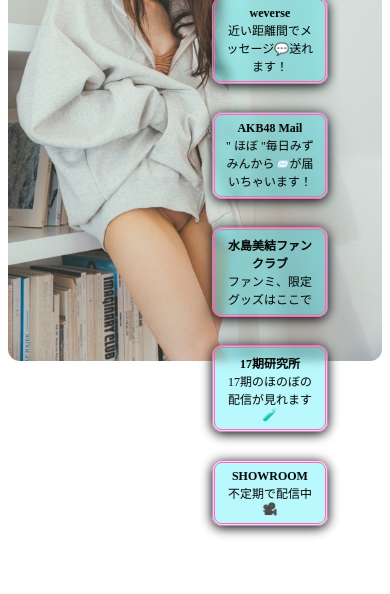
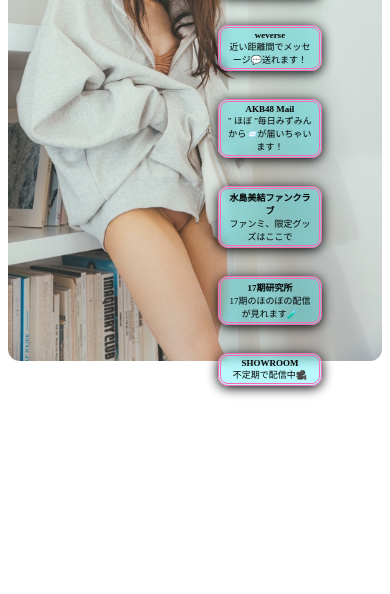
Before and after one commit to mizumin1112/mizumin, a plain HTML site: page index.html in a window 390 px wide. Shown: the part 250-844 px from the top of the page. Drawn offline with Linux system fonts and the light colour scheme.

Commit message:
スマホ４

```diff
--- a/index.html
+++ b/index.html
@@ -69,10 +69,9 @@
   }
 
   .card {
-    font-size: 12px;
-    padding: 6px 10px;
+    font-size: 9px;
+    padding: 2px 4px;
     width: 80%;
-    max-width: 300px;
     text-align: center;
     margin: 10px 0;
   }
```
